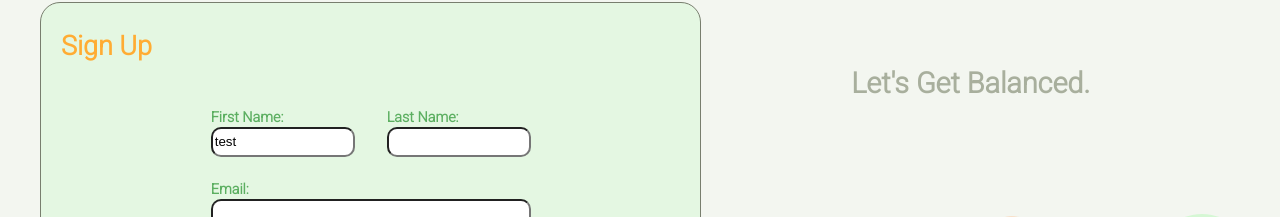
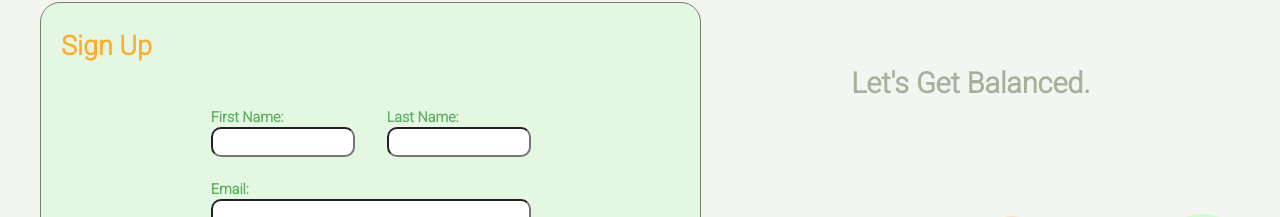
Before and after one commit to wc0sby/finance-app-client, a React (Create React App) app: page /register in a window 1280 px wide. Shown: the part 180-397 px from the top of the page. Built offline with nearby package versions, Linux system fonts and the light colour scheme.

Commit message:
also adding form control to sign in

```diff
--- a/src/components/signIn.js
+++ b/src/components/signIn.js
@@ -2,7 +2,24 @@ import React, { Component } from 'react'
 import {Link} from 'react-router-dom'
 
 export default class SignIn extends Component{
+  constructor(props){
+    super(props);
+    this.state = {
+      form:{
+        email:'',
+        password:'',
+      }
+    }
+  }
+
+  formUpdate(e, Name){
+    const signUpData = {...this.state.form}
+    signUpData[Name] = e.target.value
+    this.setState({form: signUpData})
+  }
+
   render(){
+    const { email, password } = this.state.form
     return(
       <div className="auth-form">
         <h1 className="accent-text orange-text">Sign In</h1>
@@ -10,11 +27,11 @@ export default class SignIn extends Component{
           <form action="submit">
             <div className="form-field">
               <label className="green-text form-label" htmlFor="user">Email:</label>
-              <input type="text"/>
+              <input type="text" value={email} onChange={(e)=>this.formUpdate(e, 'email')}/>
             </div>
             <div className="form-field">
               <label className="green-text form-label" htmlFor="password">Password:</label>
-              <input type="password"/>
+              <input type="password" value={password} onChange={(e)=>this.formUpdate(e, 'password')}/>
             </div>
             <div className="form-button-container">
               <div className="form-button green-background">Login</div>
--- a/src/components/signup.js
+++ b/src/components/signup.js
@@ -6,7 +6,7 @@ export default class SignUp extends Component{
     super(props);
     this.state = {
       form:{
-        firstName:'test',
+        firstName:'',
         lastName:'',
         email:'',
         password:'',
```
